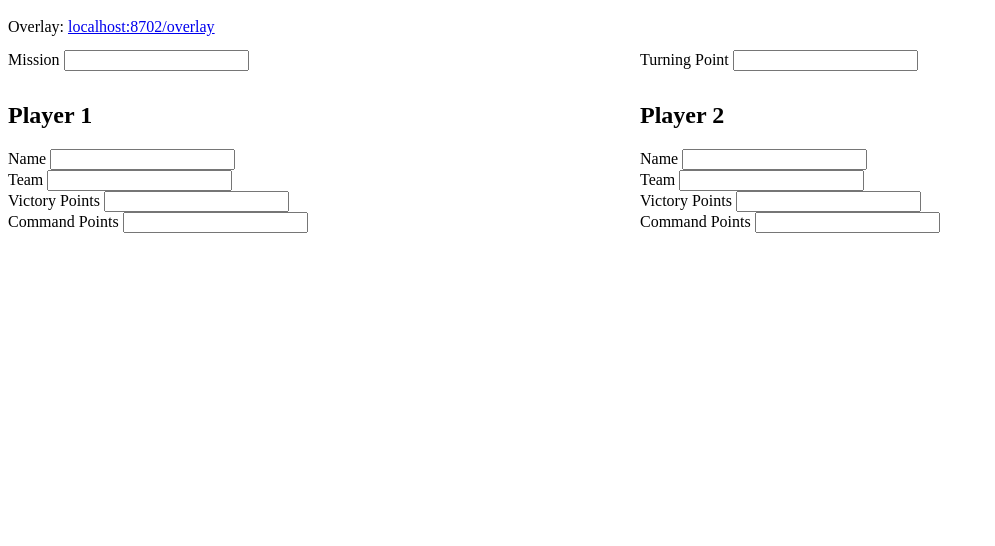
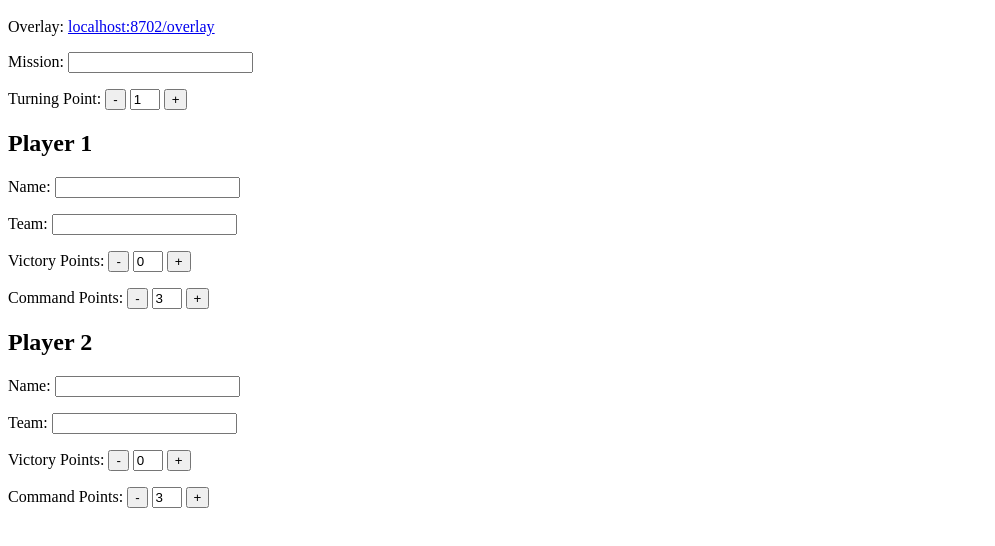
Before and after one commit to Skhmt/ktoverlay, a website: page public/index.html in a window 1280 px wide. Shown: the part 48-594 px from the top of the page, without its empty margins (0-995 px from the left). Drawn offline with Linux system fonts and the light colour scheme.

Commit message:
Update index.html

```diff
--- a/public/index.html
+++ b/public/index.html
@@ -2,17 +2,26 @@
 <head>
     <title>Controller</title>
     <style>
-        .container {
-            display: grid;
-            grid-template-columns: 1fr 1fr;
-            grid-template-rows: 2em 2em 1fr;
-            gap: 0 0;
-            grid-template-areas:
-                "top top"
-                ". ."
-                ". .";
-            }
-        .top { grid-area: top; }
+        /*.container {*/
+        /*    display: grid;*/
+        /*    grid-template-columns: 1fr 1fr;*/
+        /*    grid-template-rows: 2em 2em 1fr;*/
+        /*    gap: 0 0;*/
+        /*    grid-template-areas:*/
+        /*        "top top"*/
+        /*        ". ."*/
+        /*        ". .";*/
+        /*    }*/
+        /*.top { grid-area: top; }*/
+        input[type=number]::-webkit-inner-spin-button {
+            opacity: 0
+        }
+        input[type='number'] {
+            width: 30px;
+        }
+        div {
+            margin-bottom: 1em;
+        }
     </style>
 </head>
 <body>
@@ -23,56 +32,63 @@
             Overlay: <a href="http://localhost:8702/overlay" target="_blank">localhost:8702/overlay</a>
         </div>
         <div>
-            <label for="mission">Mission</label>
-            <input type="text" id="mission"/>
+            <label for="mission">Mission:</label>
+            <input type="text" id="mission" onkeyup="update({'mission': this.value})"/>
         </div>
         <div>
-            <label for="tp">Turning Point</label>
-            <input type="text" id="tp"/>
+            <label for="tp">Turning Point:</label>
+            <button onclick="tp.stepDown(); update({'tp': tp.value})">-</button>
+            <input type="number" min="1" value="1" readonly id="tp"/>
+            <button onclick="tp.stepUp(); update({'tp': tp.value})">+</button>
         </div>
         <div>
             <h2>Player 1</h2>
             <div>
-                <label for="p1name">Name</label>
-                <input type="text" id="p1name"/>
+                <label for="p1name">Name:</label>
+                <input type="text" id="p1name" onkeyup="update({'p1name': this.value})"/>
             </div>
             <div>
-                <label for="p1team">Team</label>
-                <input type="text" id="p1team"/>
+                <label for="p1team">Team:</label>
+                <input type="text" id="p1team" onkeyup="update({'p1team': this.value})"/>
             </div>
             <div>
-                <label for="p1vp">Victory Points</label>
-                <input type="text" id="p1vp"/>
+                <label for="p1vp">Victory Points:</label>
+                <button onclick="p1vp.stepDown(); update({'p1vp': p1vp.value})">-</button>
+                <input type="number" min="0" value="0" readonly id="p1vp"/>
+                <button onclick="p1vp.stepUp(); update({'p1vp': p1vp.value})">+</button>
             </div>
             <div>
-                <label for="p1cp">Command Points</label>
-                <input type="text" id="p1cp"/>
+                <label for="p1cp">Command Points:</label>
+                <button onclick="p1cp.stepDown(); update({'p1cp': p1cp.value})">-</button>
+                <input type="number" min="0" value="3" readonly id="p1cp"/>
+                <button onclick="p1cp.stepUp(); update({'p1cp': p1cp.value})">+</button>
             </div>
         </div>
         <div>
             <h2>Player 2</h2>
             <div>
-                <label for="p2name">Name</label>
-                <input type="text" id="p2name"/>
+                <label for="p2name">Name:</label>
+                <input type="text" id="p2name" onkeyup="update({'p2name': this.value})"/>
             </div>
             <div>
-                <label for="p2team">Team</label>
-                <input type="text" id="p2team"/>
+                <label for="p2team">Team:</label>
+                <input type="text" id="p2team" onkeyup="update({'p2team': this.value})"/>
             </div>
             <div>
-                <label for="p2vp">Victory Points</label>
-                <input type="text" id="p2vp"/>
+                <label for="p2vp">Victory Points:</label>
+                <button onclick="p2vp.stepDown(); update({'p2vp': p2vp.value})">-</button>
+                <input type="number" min="0" value="0" readonly id="p2vp"/>
+                <button onclick="p2vp.stepUp(); update({'p2vp': p2vp.value})">+</button>
             </div>
             <div>
-                <label for="p2cp">Command Points</label>
-                <input type="text" id="p2cp"/>
+                <label for="p2cp">Command Points:</label>
+                <button onclick="p2cp.stepDown(); update({'p2cp': p2cp.value})">-</button>
+                <input type="number" min="0" value="3" readonly id="p2cp"/>
+                <button onclick="p2cp.stepUp(); update({'p2cp': p2cp.value})">+</button>
             </div>
         </div>
     </div> <!-- /container -->
     <script>
-        // to make my life easier
-        const $ = document.querySelector.bind(document)
-
         // websockets
         const ws = new WebSocket('ws://localhost:8702')
         ws.addEventListener('open', () => {
@@ -81,49 +97,10 @@
         })
 
         function update(jsObj) {
-            ws.send(JSON.stringify(jsObj))
+            const objStr = JSON.stringify(jsObj)
+            // console.log(objStr)
+            ws.send(objStr)
         }
-
-        $('#mission').onkeyup = (ev) => {
-            update({mission: ev.target.value})
-        }
-
-        $('#tp').onkeyup = (ev) => {
-            update({tp: ev.target.value})
-        }
-
-        $('#p1name').onkeyup = (ev) => {
-            update({p1name: ev.target.value})
-        }
-
-        $('#p1team').onkeyup = (ev) => {
-            update({p1team: ev.target.value})
-        }
-
-        $('#p1vp').onkeyup = (ev) => {
-            update({p1vp: ev.target.value})
-        }
-
-        $('#p1cp').onkeyup = (ev) => {
-            update({p1cp: ev.target.value})
-        }
-
-        $('#p2name').onkeyup = (ev) => {
-            update({p2name: ev.target.value})
-        }
-
-        $('#p2team').onkeyup = (ev) => {
-            update({p2team: ev.target.value})
-        }
-
-        $('#p2vp').onkeyup = (ev) => {
-            update({p2vp: ev.target.value})
-        }
-
-        $('#p2cp').onkeyup = (ev) => {
-            update({p2cp: ev.target.value})
-        }
-
     </script>
 </body>
 </html>
```
